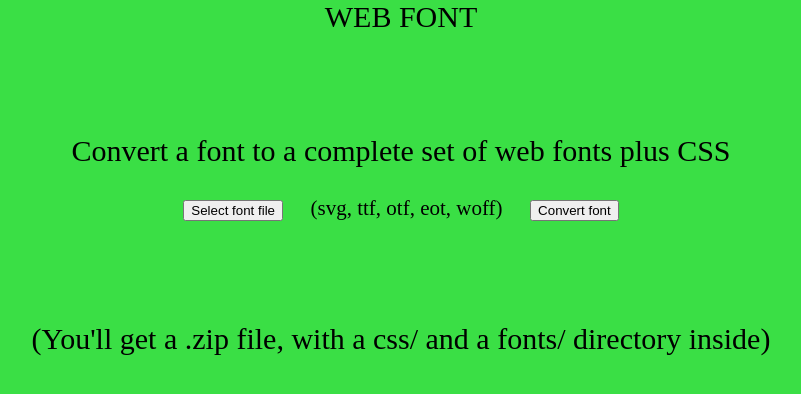
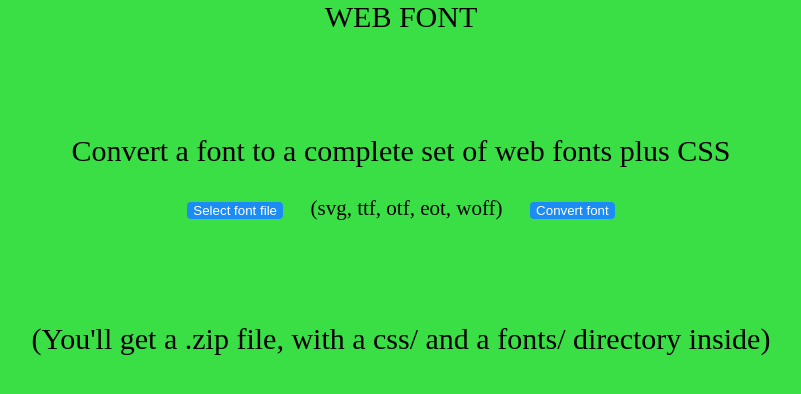
Before and after one commit to nkoster/webfont, a website: page public/index.html in a window 1280 px wide. Shown: the whole page, without its empty margins (239-1040 px from the left). Drawn offline with Linux system fonts and the light colour scheme.

Commit message:
Test, ripple material design stuff.

```diff
--- a/public/index.html
+++ b/public/index.html
@@ -3,8 +3,9 @@
 <head>
 <meta http-equiv="Content-Type" content="text/html; charset=utf-8">
 <title>Generate Web Fonts</title>
-<link rel="stylesheet" href="css/Qlassik_TB.css">
-<link rel="stylesheet" href="css/aldo-pc.css">
+<link rel="stylesheet" href="css/ripple.css"/>
+<link rel="stylesheet" href="css/Qlassik_TB.css"/>
+<link rel="stylesheet" href="css/aldo-pc.css"/>
 <style>
 body {
     text-align: center;
@@ -24,6 +25,38 @@ input[type='file'] {
     font-size: 70%;
     padding: 20px;
 }
+
+.button {
+    border: 0;
+    outline: 0;
+    background: #1a8cf3;
+    color: white;
+    border-radius: 4px;
+    transition: box-shadow 0.25s;
+    box-shadow: 0 0 0 rgba(0, 0, 0, 0.2);
+    cursor: pointer;
+}
+/* .browse-btn {
+  border: 0;
+  outline: 0;
+  width: 100px;
+  height: 32px;
+  position: relative;
+  background: #1a8cf3;
+  color: white;
+  border-radius: 4px;
+  font-weight: 400;
+  font-size: 16px;
+  vertical-align: bottom;
+  transition: box-shadow 0.25s;
+  box-shadow: 0 0 0 rgba(0, 0, 0, 0.2);
+  cursor: pointer;
+  -webkit-tap-highlight-color: rgba(0, 0, 0, 0);
+} */
+.button:focus {
+  outline: none;
+  box-shadow: 0 1px 1px rgba(0, 0, 0, 0.2);
+}
 </style>
 </head>
 <body>
@@ -34,17 +67,16 @@ input[type='file'] {
             Convert a font to a complete set of web fonts plus CSS
         </div>
         <input type="file" id="file-input" name="document" accept=".svg, .ttf, .otf, .eot, .woff"/>
-            <button class="browse-btn">
+        <button class="browse-btn button">
             Select font file
         </button>
         <span class="file-info">(svg, ttf, otf, eot, woff)</span>
-            <input type="submit" value="Convert font"/>
+        <input type="submit" class="button" value="Convert font"/>
         <div class="form">
             (You'll get a .zip file, with a css/ and a fonts/ directory inside)
         </div>
     </form>
 </div>
-</body>
 <script>
 
 function getRandomColor() {
@@ -96,4 +128,6 @@ setTimeout(() => {
 }, 500)
 
 </script>
+<script src="ripple.js"></script>
+</body>
 </html>
```
Lines whose indentation alone changed are shown as unchanged.
